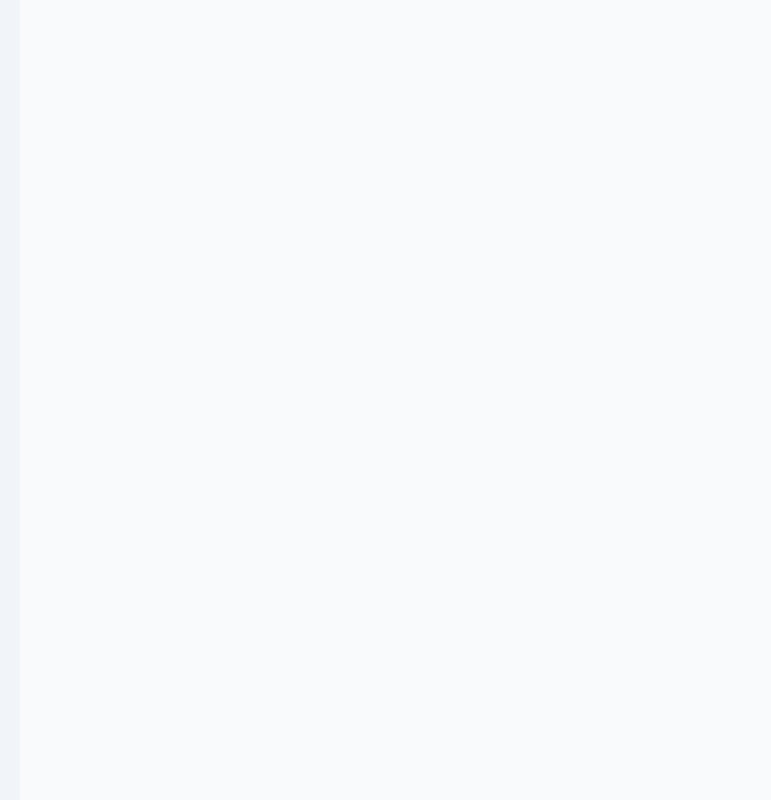
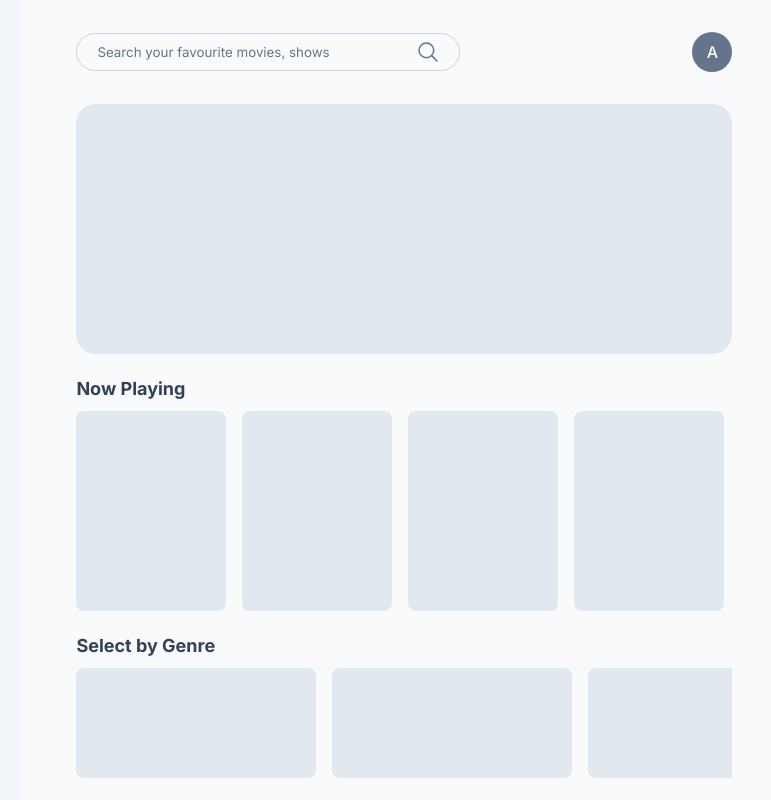
Before and after one commit to itsashish1801/filmstack, a website: page index.html in a window 1280 px wide. Shown: the full height of the page, 210-981 px from the left. Drawn offline with nearby package versions, Linux system fonts and the light colour scheme.

Commit message:
Build main content.

```diff
--- a/index.html
+++ b/index.html
@@ -109,7 +109,44 @@
         </div>
       </nav>
 
-      <main class="main-container"></main>
+      <main class="main-container">
+        <div class="main-header">
+          <form class="search-form">
+            <ion-icon name="search-outline" class="search-icon"></ion-icon>
+            <input
+              type="text"
+              placeholder="Search your favourite movies, shows"
+            />
+          </form>
+          <div class="main-profile">A</div>
+        </div>
+
+        <div class="featured-placeholder"></div>
+
+        <div class="main-content-container">
+          <h2 class="main-heading">Now Playing</h2>
+          <div class="main-content-slider">
+            <div class="main-content-slide"></div>
+            <div class="main-content-slide"></div>
+            <div class="main-content-slide"></div>
+            <div class="main-content-slide"></div>
+            <div class="main-content-slide"></div>
+            <div class="main-content-slide"></div>
+          </div>
+        </div>
+
+        <div class="main-content-container">
+          <h2 class="main-heading">Select by Genre</h2>
+          <div class="main-content-slider">
+            <div class="main-genre-slide"></div>
+            <div class="main-genre-slide"></div>
+            <div class="main-genre-slide"></div>
+            <div class="main-genre-slide"></div>
+          </div>
+        </div>
+      </main>
+
+      <section class="right-sidebar-container"></section>
     </div>
 
     <script
--- a/src/styles/dashboard.css
+++ b/src/styles/dashboard.css
@@ -4,6 +4,8 @@
   --primary-700: #334155;
   --primary-600: #475569;
 
+  --primary-500: #64748b;
+  --primary-300: #cbd5e1;
   --primary-200: #e2e8f0;
   --primary-100: #f1f5f9;
   --primary-50: #f8fafc;
@@ -69,8 +71,101 @@
   padding-left: 1rem;
 }
 
+/* Main */
+
 .main-container {
-  width: 82vw;
+  width: 60vw;
   background: var(--primary-50);
   height: 100vh;
+  padding: 3.2rem 5.6rem;
+  overflow-y: scroll;
 }
+
+.main-content-container {
+  margin-top: 2.4rem;
+}
+
+.main-heading {
+  font-size: 1.8rem;
+  font-weight: 700;
+  color: var(--primary-700);
+}
+
+.main-content-slider {
+  margin-top: 1.2rem;
+  display: flex;
+  gap: 1.6rem;
+  overflow-x: scroll;
+}
+
+.main-content-slide {
+  width: 15rem;
+  height: 20rem;
+  background-color: var(--primary-200);
+  border-radius: 8px;
+  flex-shrink: 0;
+}
+
+.main-genre-slide {
+  width: 24rem;
+  height: 11rem;
+  background-color: var(--primary-200);
+  border-radius: 8px;
+  flex-shrink: 0;
+}
+
+.main-header {
+  display: flex;
+  align-items: center;
+  justify-content: space-between;
+}
+
+.main-profile {
+  height: 4rem;
+  width: 4rem;
+  background: var(--primary-500);
+  border-radius: 100px;
+  display: inline-flex;
+  align-items: center;
+  justify-content: center;
+  color: #fff;
+  font-weight: 500;
+}
+
+.search-form {
+  position: relative;
+}
+
+.search-icon {
+  position: absolute;
+  right: 20px;
+  top: 7px;
+  color: var(--primary-500);
+}
+
+.search-form input::placeholder {
+  color: var(--primary-500);
+}
+
+.search-form input {
+  width: 30vw;
+  padding: 1rem 2rem;
+  border-radius: 100px;
+  border: 1.5px solid var(--primary-300);
+  background: var(--primary-50);
+  font-family: inherit;
+  color: var(--primary-800);
+}
+
+.featured-placeholder {
+  margin-top: 3.2rem;
+  height: 25rem;
+  border-radius: 20px;
+  background-color: var(--primary-200);
+}
+
+.right-sidebar-container {
+  width: 22vw;
+  height: 100vh;
+  background: var(--primary-100);
+}
```
